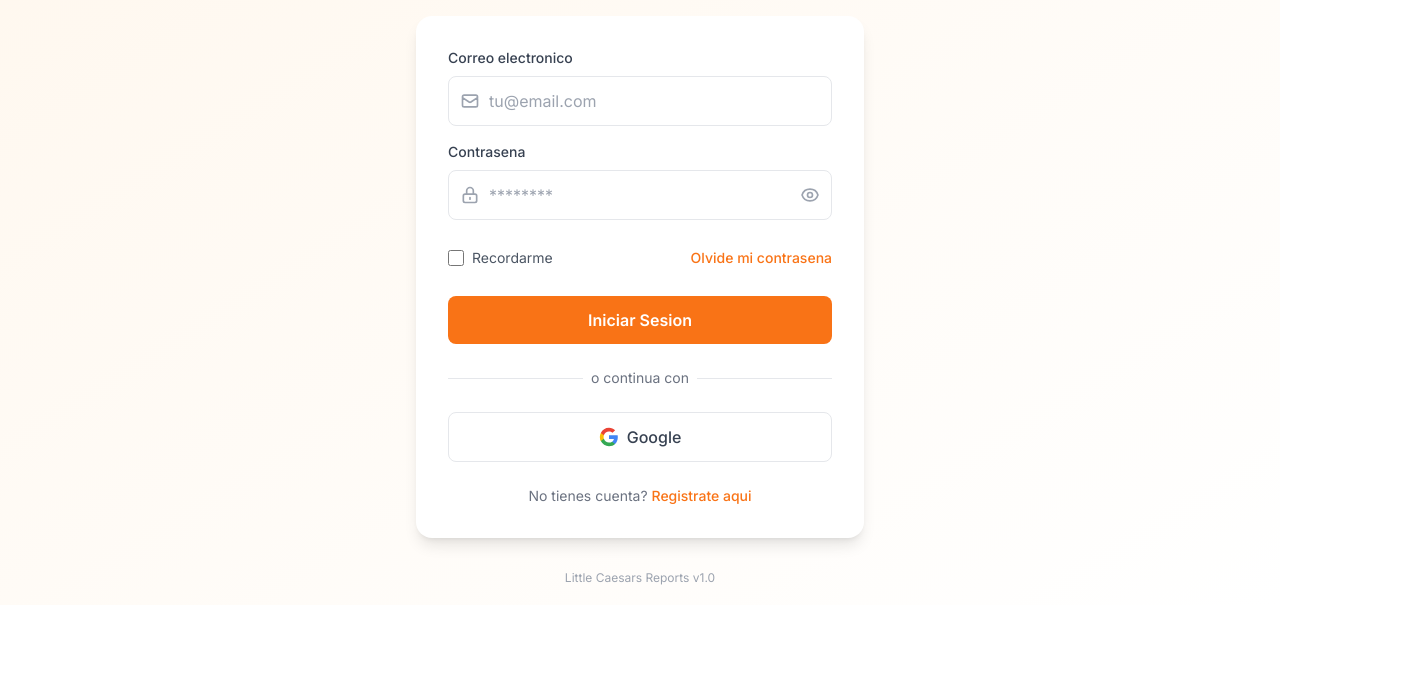
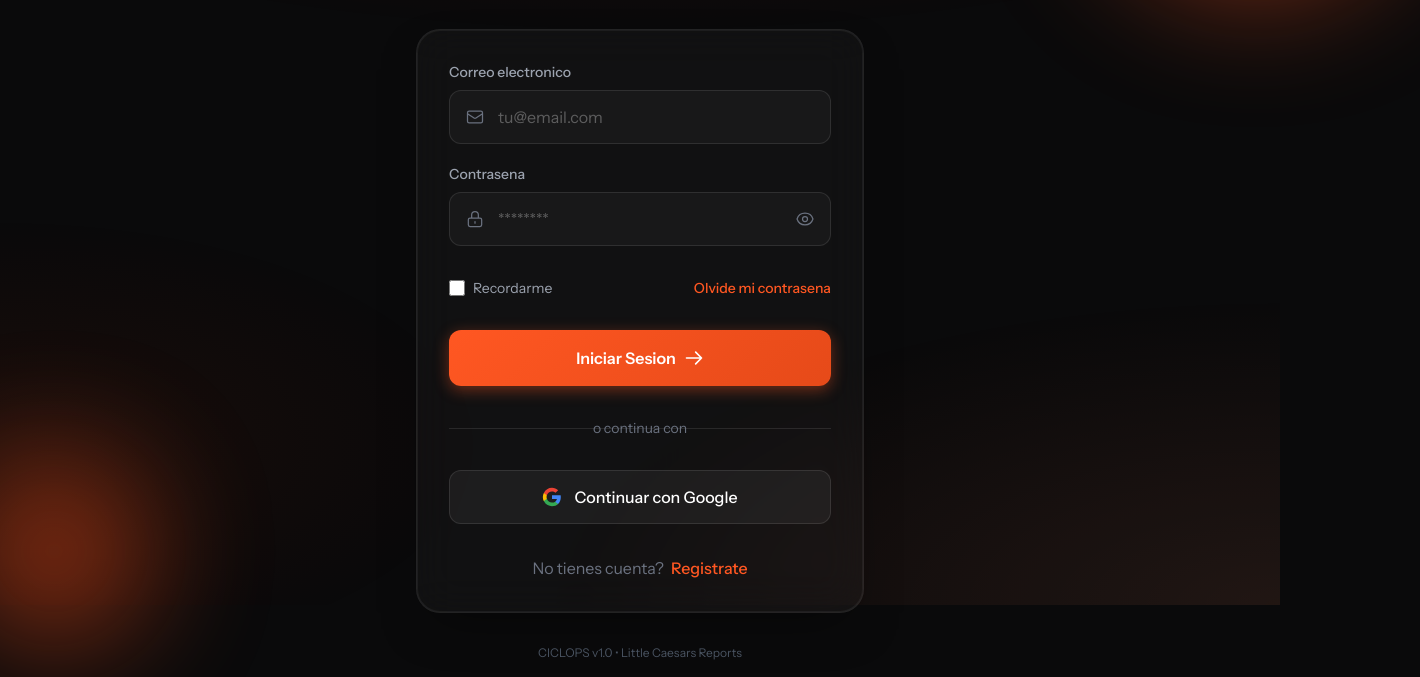
Before and after one commit to devscali/lciclops, a plain HTML site: page login.html in a window 1280 px wide. Shown: the part 195-872 px from the top of the page, 1420 px wide, since content can reach past the window. Before the commit the page ends 800 px from the top, so only its background shows below. Drawn offline with nearby package versions, Linux system fonts and the light colour scheme; no server answers.

```diff
--- a/login.html
+++ b/login.html
@@ -3,90 +3,201 @@
 <head>
     <meta charset="UTF-8">
     <meta name="viewport" content="width=device-width, initial-scale=1.0">
-    <title>Little Caesars Reports - Login</title>
+    <title>CICLOPS - Acceso</title>
     <script src="https://cdn.tailwindcss.com"></script>
-    <link href="https://fonts.googleapis.com/css2?family=Inter:wght@400;500;600;700&display=swap" rel="stylesheet">
-    <script>
-        tailwind.config = {
-            theme: {
-                extend: {
-                    colors: {
-                        'lc-orange': {
-                            50: '#fff7ed',
-                            100: '#ffedd5',
-                            200: '#fed7aa',
-                            300: '#fdba74',
-                            400: '#fb923c',
-                            500: '#f97316',
-                            600: '#ea580c',
-                            700: '#c2410c',
-                            800: '#9a3412',
-                            900: '#7c2d12',
-                        },
-                        'lc-gray': {
-                            50: '#f9fafb',
-                            100: '#f3f4f6',
-                            200: '#e5e7eb',
-                            300: '#d1d5db',
-                            400: '#9ca3af',
-                            500: '#6b7280',
-                            600: '#4b5563',
-                            700: '#374151',
-                            800: '#1f2937',
-                            900: '#111827',
+    <link href="https://fonts.googleapis.com/css2?family=Instrument+Sans:wght@400;500;600;700&family=Bricolage+Grotesque:wght@400;500;600;700;800&display=swap" rel="stylesheet">
+    <style>
+        * { font-family: 'Instrument Sans', system-ui, sans-serif; }
+        .font-display { font-family: 'Bricolage Grotesque', serif; }
+
+        body {
+            background: #0a0a0b;
+            min-height: 100vh;
+            overflow-x: hidden;
         }
+
+        /* Animated gradient background */
+        .bg-gradient {
+            position: fixed;
+            inset: 0;
+            background:
+                radial-gradient(ellipse 80% 50% at 50% -20%, rgba(255, 87, 34, 0.15), transparent),
+                radial-gradient(ellipse 60% 40% at 100% 100%, rgba(255, 138, 101, 0.1), transparent),
+                radial-gradient(ellipse 40% 30% at 0% 80%, rgba(230, 74, 25, 0.08), transparent);
+            animation: pulse 8s ease-in-out infinite alternate;
         }
+
+        @keyframes pulse {
+            0% { opacity: 0.8; }
+            100% { opacity: 1; }
         }
+
+        /* Glass card */
+        .glass-card {
+            background: rgba(255, 255, 255, 0.03);
+            backdrop-filter: blur(20px);
+            border: 1px solid rgba(255, 255, 255, 0.08);
+            box-shadow:
+                0 0 0 1px rgba(255, 255, 255, 0.05) inset,
+                0 20px 50px -20px rgba(0, 0, 0, 0.5);
         }
+
+        /* Input styling */
+        .input-dark {
+            background: rgba(255, 255, 255, 0.03);
+            border: 1px solid rgba(255, 255, 255, 0.1);
+            color: white;
+            transition: all 0.3s ease;
         }
-    </script>
-    <style>
-        body { font-family: 'Inter', sans-serif; }
+
+        .input-dark:focus {
+            background: rgba(255, 255, 255, 0.05);
+            border-color: #FF5722;
+            box-shadow: 0 0 0 3px rgba(255, 87, 34, 0.15);
+            outline: none;
+        }
+
+        .input-dark::placeholder {
+            color: rgba(255, 255, 255, 0.3);
+        }
+
+        /* Button glow */
+        .btn-glow {
+            background: linear-gradient(135deg, #FF5722 0%, #E64A19 100%);
+            box-shadow: 0 4px 15px rgba(255, 87, 34, 0.4);
+            transition: all 0.3s ease;
+        }
+
+        .btn-glow:hover {
+            transform: translateY(-2px);
+            box-shadow: 0 8px 25px rgba(255, 87, 34, 0.5);
+        }
+
+        .btn-glow:active {
+            transform: translateY(0);
+        }
+
+        /* Floating shapes */
+        .shape {
+            position: absolute;
+            border-radius: 50%;
+            filter: blur(60px);
+            opacity: 0.5;
+            animation: float 20s ease-in-out infinite;
+        }
+
+        .shape-1 {
+            width: 300px;
+            height: 300px;
+            background: #FF5722;
+            top: -100px;
+            right: -100px;
+            animation-delay: 0s;
+        }
+
+        .shape-2 {
+            width: 200px;
+            height: 200px;
+            background: #E64A19;
+            bottom: -50px;
+            left: -50px;
+            animation-delay: -5s;
+        }
+
+        @keyframes float {
+            0%, 100% { transform: translate(0, 0) scale(1); }
+            33% { transform: translate(30px, -30px) scale(1.1); }
+            66% { transform: translate(-20px, 20px) scale(0.9); }
+        }
+
+        /* Logo animation */
+        .logo-ring {
+            animation: spin 20s linear infinite;
+        }
+
+        @keyframes spin {
+            from { transform: rotate(0deg); }
+            to { transform: rotate(360deg); }
+        }
+
+        /* iOS fixes */
         html { -webkit-overflow-scrolling: touch; }
         button, input { min-height: 44px; }
-        /* Fix iOS zoom on input focus */
         input { font-size: 16px !important; }
+
+        /* Link hover effect */
+        .link-hover {
+            position: relative;
+        }
+
+        .link-hover::after {
+            content: '';
+            position: absolute;
+            bottom: -2px;
+            left: 0;
+            width: 0;
+            height: 1px;
+            background: #FF5722;
+            transition: width 0.3s ease;
+        }
+
+        .link-hover:hover::after {
+            width: 100%;
+        }
     </style>
 </head>
-<body class="min-h-screen bg-gradient-to-br from-lc-orange-50 to-white flex items-center justify-center p-4">
-    <div class="w-full max-w-md">
+<body class="flex items-center justify-center p-4">
+    <div class="bg-gradient"></div>
+
+    <!-- Floating shapes -->
+    <div class="shape shape-1"></div>
+    <div class="shape shape-2"></div>
+
+    <div class="relative z-10 w-full max-w-md">
         <!-- Logo -->
         <div class="text-center mb-8">
-            <div class="inline-flex items-center justify-center p-4 bg-lc-orange-500 rounded-2xl mb-4">
-                <svg class="w-12 h-12 text-white" fill="none" stroke="currentColor" viewBox="0 0 24 24">
-                    <circle cx="12" cy="12" r="10" stroke-width="2"/>
-                    <path stroke-width="2" d="M12 2a10 10 0 0 1 0 20M12 2a10 10 0 0 0 0 20M2 12h20M12 2c2.5 2.5 4 6 4 10s-1.5 7.5-4 10M12 2c-2.5 2.5-4 6-4 10s1.5 7.5 4 10"/>
+            <div class="relative inline-flex items-center justify-center mb-6">
+                <!-- Outer ring -->
+                <div class="absolute w-24 h-24 rounded-full border border-[#FF5722]/30 logo-ring"></div>
+                <!-- Inner logo -->
+                <div class="w-20 h-20 rounded-2xl bg-gradient-to-br from-[#FF5722] to-[#E64A19] flex items-center justify-center shadow-lg shadow-[#FF5722]/30">
+                    <svg class="w-10 h-10 text-white" viewBox="0 0 24 24" fill="none" stroke="currentColor" stroke-width="2.5">
+                        <circle cx="12" cy="12" r="10"/>
+                        <circle cx="12" cy="12" r="4"/>
                     </svg>
                 </div>
-            <h1 class="text-2xl font-bold text-lc-gray-900">Little Caesars Reports</h1>
-            <p class="text-lc-gray-500 mt-2">Inicia sesion para continuar</p>
+            </div>
+            <h1 class="font-display text-4xl font-bold text-white mb-2">CICLOPS</h1>
+            <p class="text-gray-400">Sistema de Reportes Financieros</p>
         </div>
 
-        <!-- Form -->
-        <div class="bg-white rounded-2xl shadow-lg p-8">
-            <!-- Error Alert (hidden by default) -->
-            <div id="errorAlert" class="hidden mb-6 p-4 bg-red-50 border border-red-200 rounded-lg flex items-start gap-3">
-                <svg class="w-5 h-5 text-red-600 mt-0.5" fill="none" stroke="currentColor" viewBox="0 0 24 24">
+        <!-- Form Card -->
+        <div class="glass-card rounded-3xl p-8">
+            <!-- Error Alert -->
+            <div id="errorAlert" class="hidden mb-6 p-4 bg-red-500/10 border border-red-500/20 rounded-xl">
+                <div class="flex items-start gap-3">
+                    <svg class="w-5 h-5 text-red-400 mt-0.5 flex-shrink-0" fill="none" stroke="currentColor" viewBox="0 0 24 24">
                         <path stroke-linecap="round" stroke-linejoin="round" stroke-width="2" d="M12 8v4m0 4h.01M21 12a9 9 0 11-18 0 9 9 0 0118 0z"/>
                     </svg>
-                <p id="errorMessage" class="text-sm text-red-800"></p>
+                    <p id="errorMessage" class="text-sm text-red-300"></p>
+                </div>
             </div>
 
-            <form id="loginForm" class="space-y-4">
+            <form id="loginForm" class="space-y-5">
                 <!-- Email -->
                 <div>
-                    <label class="block text-sm font-medium text-lc-gray-700 mb-2">Correo electronico</label>
+                    <label class="block text-sm font-medium text-gray-400 mb-2">Correo electronico</label>
                     <div class="relative">
-                        <div class="absolute inset-y-0 left-0 pl-3 flex items-center pointer-events-none">
-                            <svg class="w-5 h-5 text-lc-gray-400" fill="none" stroke="currentColor" viewBox="0 0 24 24">
-                                <path stroke-linecap="round" stroke-linejoin="round" stroke-width="2" d="M3 8l7.89 5.26a2 2 0 002.22 0L21 8M5 19h14a2 2 0 002-2V7a2 2 0 00-2-2H5a2 2 0 00-2 2v10a2 2 0 002 2z"/>
+                        <div class="absolute inset-y-0 left-0 pl-4 flex items-center pointer-events-none">
+                            <svg class="w-5 h-5 text-gray-500" fill="none" stroke="currentColor" viewBox="0 0 24 24">
+                                <path stroke-linecap="round" stroke-linejoin="round" stroke-width="1.5" d="M3 8l7.89 5.26a2 2 0 002.22 0L21 8M5 19h14a2 2 0 002-2V7a2 2 0 00-2-2H5a2 2 0 00-2 2v10a2 2 0 002 2z"/>
                             </svg>
                         </div>
                         <input
                             type="email"
                             id="email"
                             placeholder="tu@email.com"
-                            class="w-full pl-10 pr-4 py-3 border border-lc-gray-200 rounded-lg focus:ring-2 focus:ring-lc-orange-500 focus:border-transparent outline-none transition-all"
+                            class="w-full pl-12 pr-4 py-3.5 rounded-xl input-dark"
                             required
                         >
                     </div>
@@ -94,31 +205,31 @@
 
                 <!-- Password -->
                 <div>
-                    <label class="block text-sm font-medium text-lc-gray-700 mb-2">Contrasena</label>
+                    <label class="block text-sm font-medium text-gray-400 mb-2">Contrasena</label>
                     <div class="relative">
-                        <div class="absolute inset-y-0 left-0 pl-3 flex items-center pointer-events-none">
-                            <svg class="w-5 h-5 text-lc-gray-400" fill="none" stroke="currentColor" viewBox="0 0 24 24">
-                                <path stroke-linecap="round" stroke-linejoin="round" stroke-width="2" d="M12 15v2m-6 4h12a2 2 0 002-2v-6a2 2 0 00-2-2H6a2 2 0 00-2 2v6a2 2 0 002 2zm10-10V7a4 4 0 00-8 0v4h8z"/>
+                        <div class="absolute inset-y-0 left-0 pl-4 flex items-center pointer-events-none">
+                            <svg class="w-5 h-5 text-gray-500" fill="none" stroke="currentColor" viewBox="0 0 24 24">
+                                <path stroke-linecap="round" stroke-linejoin="round" stroke-width="1.5" d="M12 15v2m-6 4h12a2 2 0 002-2v-6a2 2 0 00-2-2H6a2 2 0 00-2 2v6a2 2 0 002 2zm10-10V7a4 4 0 00-8 0v4h8z"/>
                             </svg>
                         </div>
                         <input
                             type="password"
                             id="password"
                             placeholder="********"
-                            class="w-full pl-10 pr-12 py-3 border border-lc-gray-200 rounded-lg focus:ring-2 focus:ring-lc-orange-500 focus:border-transparent outline-none transition-all"
+                            class="w-full pl-12 pr-12 py-3.5 rounded-xl input-dark"
                             required
                         >
                         <button
                             type="button"
                             id="togglePassword"
-                            class="absolute inset-y-0 right-0 pr-3 flex items-center text-lc-gray-400 hover:text-lc-gray-600"
+                            class="absolute inset-y-0 right-0 pr-4 flex items-center text-gray-500 hover:text-gray-300 transition-colors"
                         >
                             <svg id="eyeIcon" class="w-5 h-5" fill="none" stroke="currentColor" viewBox="0 0 24 24">
-                                <path stroke-linecap="round" stroke-linejoin="round" stroke-width="2" d="M15 12a3 3 0 11-6 0 3 3 0 016 0z"/>
-                                <path stroke-linecap="round" stroke-linejoin="round" stroke-width="2" d="M2.458 12C3.732 7.943 7.523 5 12 5c4.478 0 8.268 2.943 9.542 7-1.274 4.057-5.064 7-9.542 7-4.477 0-8.268-2.943-9.542-7z"/>
+                                <path stroke-linecap="round" stroke-linejoin="round" stroke-width="1.5" d="M15 12a3 3 0 11-6 0 3 3 0 016 0z"/>
+                                <path stroke-linecap="round" stroke-linejoin="round" stroke-width="1.5" d="M2.458 12C3.732 7.943 7.523 5 12 5c4.478 0 8.268 2.943 9.542 7-1.274 4.057-5.064 7-9.542 7-4.477 0-8.268-2.943-9.542-7z"/>
                             </svg>
                             <svg id="eyeOffIcon" class="w-5 h-5 hidden" fill="none" stroke="currentColor" viewBox="0 0 24 24">
-                                <path stroke-linecap="round" stroke-linejoin="round" stroke-width="2" d="M13.875 18.825A10.05 10.05 0 0112 19c-4.478 0-8.268-2.943-9.543-7a9.97 9.97 0 011.563-3.029m5.858.908a3 3 0 114.243 4.243M9.878 9.878l4.242 4.242M9.88 9.88l-3.29-3.29m7.532 7.532l3.29 3.29M3 3l3.59 3.59m0 0A9.953 9.953 0 0112 5c4.478 0 8.268 2.943 9.543 7a10.025 10.025 0 01-4.132 5.411m0 0L21 21"/>
+                                <path stroke-linecap="round" stroke-linejoin="round" stroke-width="1.5" d="M13.875 18.825A10.05 10.05 0 0112 19c-4.478 0-8.268-2.943-9.543-7a9.97 9.97 0 011.563-3.029m5.858.908a3 3 0 114.243 4.243M9.878 9.878l4.242 4.242M9.88 9.88l-3.29-3.29m7.532 7.532l3.29 3.29M3 3l3.59 3.59m0 0A9.953 9.953 0 0112 5c4.478 0 8.268 2.943 9.543 7a10.025 10.025 0 01-4.132 5.411m0 0L21 21"/>
                             </svg>
                         </button>
                     </div>
@@ -126,34 +237,37 @@
 
                 <!-- Remember & Forgot -->
                 <div class="flex items-center justify-between text-sm">
-                    <label class="flex items-center gap-2 cursor-pointer">
-                        <input type="checkbox" class="w-4 h-4 rounded border-lc-gray-300 text-lc-orange-500 focus:ring-lc-orange-500">
-                        <span class="text-lc-gray-600">Recordarme</span>
+                    <label class="flex items-center gap-2 cursor-pointer group">
+                        <input type="checkbox" class="w-4 h-4 rounded border-gray-600 bg-transparent text-[#FF5722] focus:ring-[#FF5722] focus:ring-offset-0">
+                        <span class="text-gray-400 group-hover:text-gray-300 transition-colors">Recordarme</span>
                     </label>
-                    <a href="forgot-password.html" class="text-lc-orange-500 hover:text-lc-orange-600 font-medium">Olvide mi contrasena</a>
+                    <a href="forgot-password.html" class="text-[#FF5722] hover:text-[#FF8A65] font-medium link-hover transition-colors">Olvide mi contrasena</a>
                 </div>
 
                 <!-- Submit Button -->
                 <button
                     type="submit"
                     id="submitBtn"
-                    class="w-full bg-lc-orange-500 hover:bg-lc-orange-600 text-white py-3 rounded-lg font-semibold transition-colors flex items-center justify-center gap-2"
+                    class="w-full btn-glow text-white py-4 rounded-xl font-semibold flex items-center justify-center gap-2 mt-6"
                 >
                     <span id="btnText">Iniciar Sesion</span>
                     <svg id="spinner" class="hidden w-5 h-5 animate-spin" fill="none" viewBox="0 0 24 24">
                         <circle class="opacity-25" cx="12" cy="12" r="10" stroke="currentColor" stroke-width="4"></circle>
                         <path class="opacity-75" fill="currentColor" d="M4 12a8 8 0 018-8V0C5.373 0 0 5.373 0 12h4zm2 5.291A7.962 7.962 0 014 12H0c0 3.042 1.135 5.824 3 7.938l3-2.647z"></path>
                     </svg>
+                    <svg id="arrowIcon" class="w-5 h-5" fill="none" stroke="currentColor" viewBox="0 0 24 24">
+                        <path stroke-linecap="round" stroke-linejoin="round" stroke-width="2" d="M14 5l7 7m0 0l-7 7m7-7H3"/>
+                    </svg>
                 </button>
             </form>
 
             <!-- Divider -->
-            <div class="relative my-6">
+            <div class="relative my-8">
                 <div class="absolute inset-0 flex items-center">
-                    <div class="w-full border-t border-lc-gray-200"></div>
+                    <div class="w-full border-t border-white/10"></div>
                 </div>
                 <div class="relative flex justify-center text-sm">
-                    <span class="px-2 bg-white text-lc-gray-500">o continua con</span>
+                    <span class="px-4 bg-transparent text-gray-500">o continua con</span>
                 </div>
             </div>
 
@@ -161,7 +275,7 @@
             <button
                 type="button"
                 id="googleBtn"
-                class="w-full border border-lc-gray-200 hover:bg-lc-gray-50 text-lc-gray-700 py-3 rounded-lg font-medium transition-colors flex items-center justify-center gap-2"
+                class="w-full bg-white/5 hover:bg-white/10 border border-white/10 text-white py-3.5 rounded-xl font-medium transition-all flex items-center justify-center gap-3 hover:border-white/20"
             >
                 <svg class="w-5 h-5" viewBox="0 0 24 24">
                     <path fill="#4285F4" d="M22.56 12.25c0-.78-.07-1.53-.2-2.25H12v4.26h5.92c-.26 1.37-1.04 2.53-2.21 3.31v2.77h3.57c2.08-1.92 3.28-4.74 3.28-8.09z"/>
@@ -169,18 +283,20 @@
                     <path fill="#FBBC05" d="M5.84 14.09c-.22-.66-.35-1.36-.35-2.09s.13-1.43.35-2.09V7.07H2.18C1.43 8.55 1 10.22 1 12s.43 3.45 1.18 4.93l2.85-2.22.81-.62z"/>
                     <path fill="#EA4335" d="M12 5.38c1.62 0 3.06.56 4.21 1.64l3.15-3.15C17.45 2.09 14.97 1 12 1 7.7 1 3.99 3.47 2.18 7.07l3.66 2.84c.87-2.6 3.3-4.53 6.16-4.53z"/>
                 </svg>
-                Google
+                Continuar con Google
             </button>
 
             <!-- Register Link -->
-            <p class="text-center text-sm text-lc-gray-500 mt-6">
+            <p class="text-center text-gray-500 mt-8">
                 No tienes cuenta?
-                <a href="register.html" class="text-lc-orange-500 hover:text-lc-orange-600 font-medium">Registrate aqui</a>
+                <a href="register.html" class="text-[#FF5722] hover:text-[#FF8A65] font-medium link-hover ml-1 transition-colors">Registrate</a>
             </p>
         </div>
 
         <!-- Footer -->
-        <p class="text-center text-xs text-lc-gray-400 mt-8">Little Caesars Reports v1.0</p>
+        <p class="text-center text-xs text-gray-600 mt-8">
+            CICLOPS v1.0 &bull; Little Caesars Reports
+        </p>
     </div>
 
     <!-- Firebase SDK -->
@@ -188,10 +304,7 @@
     <script src="https://www.gstatic.com/firebasejs/10.8.0/firebase-auth-compat.js"></script>
 
     <script>
-        // ============================================
-        // FIREBASE CONFIG - Actualiza con tus credenciales reales
-        // Obtener de: Firebase Console > Project Settings > General > Your apps
-        // ============================================
+        // Firebase Config
         const firebaseConfig = {
             apiKey: "AIzaSyBL8-hBMJR6NlnXN6rWwS8WVcrdMm7m4rY",
             authDomain: "ciclops-8a2de.firebaseapp.com",
@@ -201,14 +314,11 @@
             appId: "1:475876958824:web:5ecc315220c66fdd56d1dd"
         };
 
-        // Initialize Firebase
         firebase.initializeApp(firebaseConfig);
         const auth = firebase.auth();
         const googleProvider = new firebase.auth.GoogleAuthProvider();
 
-        // ============================================
         // UI Elements
-        // ============================================
         const togglePassword = document.getElementById('togglePassword');
         const password = document.getElementById('password');
         const eyeIcon = document.getElementById('eyeIcon');
@@ -217,10 +327,11 @@
         const submitBtn = document.getElementById('submitBtn');
         const btnText = document.getElementById('btnText');
         const spinner = document.getElementById('spinner');
+        const arrowIcon = document.getElementById('arrowIcon');
         const errorAlert = document.getElementById('errorAlert');
         const errorMessage = document.getElementById('errorMessage');
 
-        // Toggle password visibility
+        // Toggle password
         togglePassword.addEventListener('click', function() {
             const type = password.getAttribute('type') === 'password' ? 'text' : 'password';
             password.setAttribute('type', type);
@@ -228,36 +339,33 @@
             eyeOffIcon.classList.toggle('hidden');
         });
 
-        // Show error
         function showError(message) {
             errorMessage.textContent = message;
             errorAlert.classList.remove('hidden');
-            btnText.textContent = 'Iniciar Sesion';
-            spinner.classList.add('hidden');
-            submitBtn.disabled = false;
+            setLoading(false);
         }
 
-        // Hide error
         function hideError() {
             errorAlert.classList.add('hidden');
         }
 
-        // Set loading state
         function setLoading(loading) {
             if (loading) {
                 btnText.textContent = 'Iniciando...';
                 spinner.classList.remove('hidden');
+                arrowIcon.classList.add('hidden');
                 submitBtn.disabled = true;
+                submitBtn.style.opacity = '0.7';
             } else {
                 btnText.textContent = 'Iniciar Sesion';
                 spinner.classList.add('hidden');
+                arrowIcon.classList.remove('hidden');
                 submitBtn.disabled = false;
+                submitBtn.style.opacity = '1';
             }
         }
 
-        // ============================================
-        // Login with Email/Password
-        // ============================================
+        // Login form
         loginForm.addEventListener('submit', async function(e) {
             e.preventDefault();
             hideError();
@@ -269,9 +377,7 @@
             try {
                 const userCredential = await auth.signInWithEmailAndPassword(email, pwd);
 
-                // Verificar que el email este verificado
                 if (!userCredential.user.emailVerified) {
-                    // Ofrecer reenviar verificacion
                     await userCredential.user.sendEmailVerification();
                     await auth.signOut();
                     showError('Tu correo no esta verificado. Te reenviamos el correo de verificacion. Revisa tu bandeja de entrada y spam.');
@@ -307,12 +413,9 @@
             }
         });
 
-        // ============================================
-        // Login with Google
-        // ============================================
+        // Google login
         document.getElementById('googleBtn').addEventListener('click', async function() {
             hideError();
-
             try {
                 const result = await auth.signInWithPopup(googleProvider);
                 const token = await result.user.getIdToken();
@@ -322,17 +425,14 @@
             } catch (error) {
                 console.error('Google login error:', error);
                 if (error.code !== 'auth/popup-closed-by-user') {
-                    showError('Error al iniciar con Google: ' + error.message);
+                    showError('Error al iniciar con Google');
                 }
             }
         });
 
-        // ============================================
         // Check if already logged in
-        // ============================================
         auth.onAuthStateChanged(function(user) {
             if (user && user.emailVerified) {
-                // User is already logged in AND verified, redirect to dashboard
                 window.location.href = 'index.html';
             }
         });
```
Lines whose indentation alone changed are shown as unchanged.
